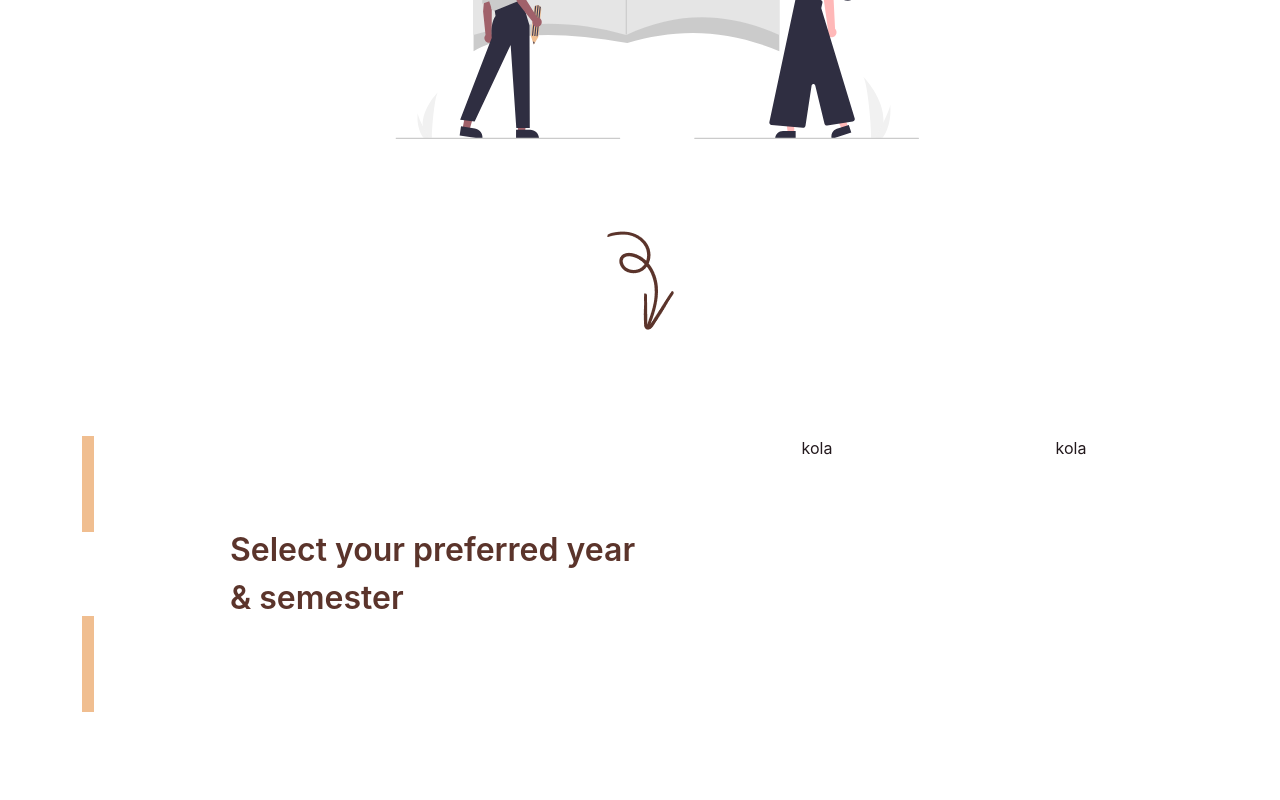
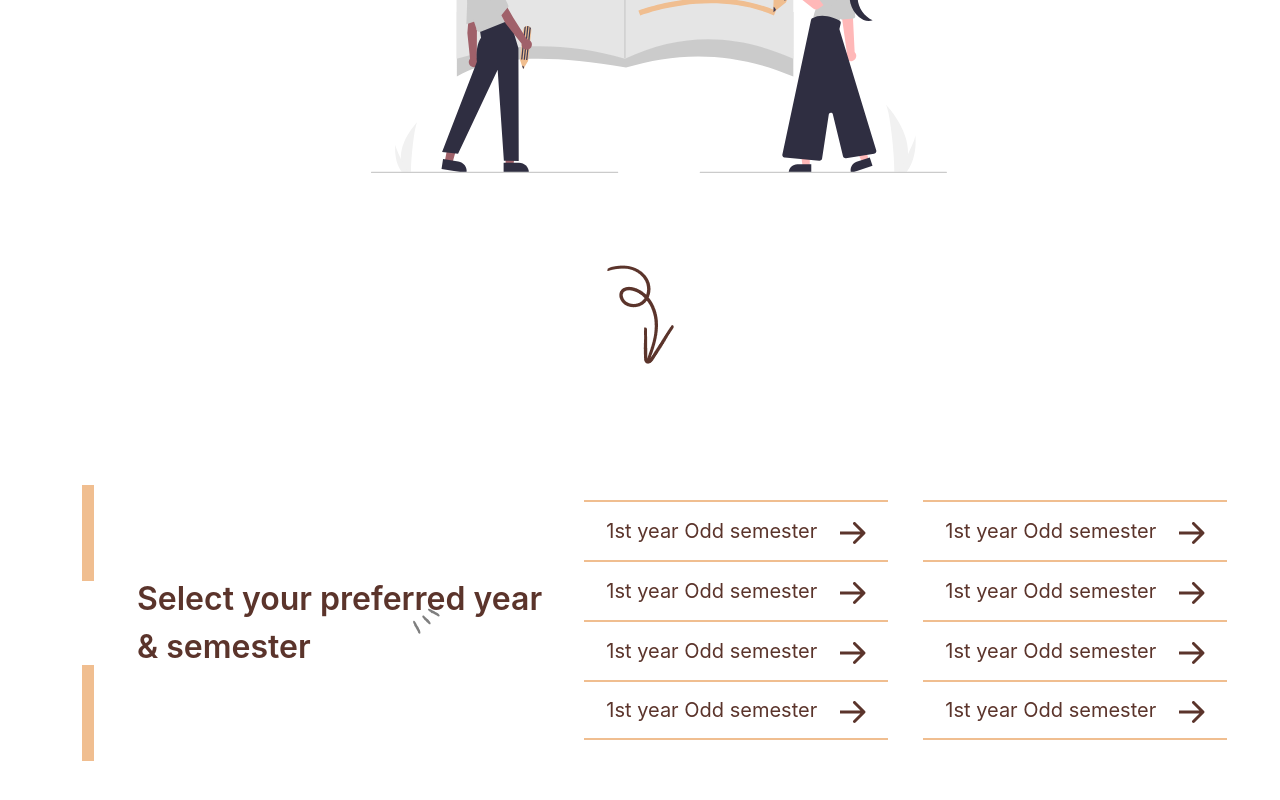
Before and after one commit to faizulislamfair/ece-books-frontend, a React (Create React App) app: page / in a window 1280 px wide. Shown: the part 626-1426 px from the top of the page. Before the commit the page ends 1338 px from the top, so only its background shows below. Built offline with nearby package versions, Linux system fonts and the light colour scheme.

Commit message:
button section

```diff
--- a/src/components/Home/Home.css
+++ b/src/components/Home/Home.css
@@ -1,6 +1,8 @@
 body {
     color: #23191D;
-    ;
+    margin: 0;
+    padding: 0;
+    overflow-x: hidden;
 }
 
 .main-section {
@@ -52,14 +54,15 @@ body {
 
 
 .image-section img {
-    width: 50%;
+    width: 55%;
 }
 
 
 .book-section {
-    margin-top: 150px;
+    margin-top: 135px;
     display: grid;
-    grid-template-columns: 100px 2fr 1fr 1fr;
+    grid-template-columns: 20px 2fr 2fr 2fr;
+    gap: 35px;
 }
 
 
@@ -91,6 +94,54 @@ body {
 }
 
 
+.btn-box {
+    display: flex;
+    flex-direction: column;
+    width: 304px;
+    margin-top: 15px;
+    font-size: 20px;
+    font-weight: 400;
+    line-height: 30px;
+    color: #5B342B;
+}
+
+
+.btn-box>.each-button {
+    height: 60px;
+    color: #5B342B;
+    border: 2px solid #F0BE90;
+    background-color: #ffffff;
+    border-left: 0px;
+    border-right: 0px;
+    border-bottom: 0px;
+}
+
+
+.btn-box>.each-button:hover {
+    background-color: #F0BE90;
+    color: #ffffff;
+}
+
+.btn-box>.last-button {
+    height: 60px;
+    color: #5B342B;
+    border: 2px solid #F0BE90;
+    background-color: #ffffff;
+    border-left: 0px;
+    border-right: 0px;
+}
+
+.btn-box>.last-button:hover {
+    background-color: #F0BE90;
+    color: #ffffff;
+}
+
+
+.reverse-doodle {
+    transform: translate(-215px, 285px);
+}
+
+
 /* animations */
 
 @keyframes sliding {
--- a/src/components/Home/Home.js
+++ b/src/components/Home/Home.js
@@ -3,6 +3,8 @@ import './Home.css';
 import main_image from './../../assets/images/main_image.svg';
 import under_arrow from './../../assets/images/under_arrow.png';
 import text_under from './../../assets/images/text_under.svg';
+import button_arrow from './../../assets/images/button_arrow.svg';
+import reverse_doodle from './../../assets/images/reverse_doodle.svg';
 
 
 const Home = () => {
@@ -30,7 +32,11 @@ const Home = () => {
                 <img src={under_arrow} alt="" />
             </div>
 
-            <div className="book-section">
+
+            <img className='reverse-doodle' src={reverse_doodle} alt="" />
+
+
+            <div className="book-section mb-5">
                 <div>
                     <div className='rectangle rect-gap'>
                     </div>
@@ -43,11 +49,17 @@ const Home = () => {
                         & semester
                     </div>
                 </div>
-                <div>
-                    kola
+                <div className='btn-box'>
+                    <button className='each-button'>1st year Odd semester &nbsp;&nbsp;&nbsp;<img src={button_arrow} alt="" /></button>
+                    <button className='each-button'>1st year Odd semester &nbsp;&nbsp;&nbsp;<img src={button_arrow} alt="" /></button>
+                    <button className='each-button'>1st year Odd semester &nbsp;&nbsp;&nbsp;<img src={button_arrow} alt="" /></button>
+                    <button className='last-button'>1st year Odd semester &nbsp;&nbsp;&nbsp;<img src={button_arrow} alt="" /></button>
                 </div>
-                <div>
-                    kola
+                <div className='btn-box'>
+                    <button className='each-button'>1st year Odd semester &nbsp;&nbsp;&nbsp;<img src={button_arrow} alt="" /></button>
+                    <button className='each-button'>1st year Odd semester &nbsp;&nbsp;&nbsp;<img src={button_arrow} alt="" /></button>
+                    <button className='each-button'>1st year Odd semester &nbsp;&nbsp;&nbsp;<img src={button_arrow} alt="" /></button>
+                    <button className='last-button'>1st year Odd semester &nbsp;&nbsp;&nbsp;<img src={button_arrow} alt="" /></button>
                 </div>
             </div>
 
```
Also changed, not shown: src/assets/images/button_arrow.svg (added), src/assets/images/reverse_doodle.svg (added).
